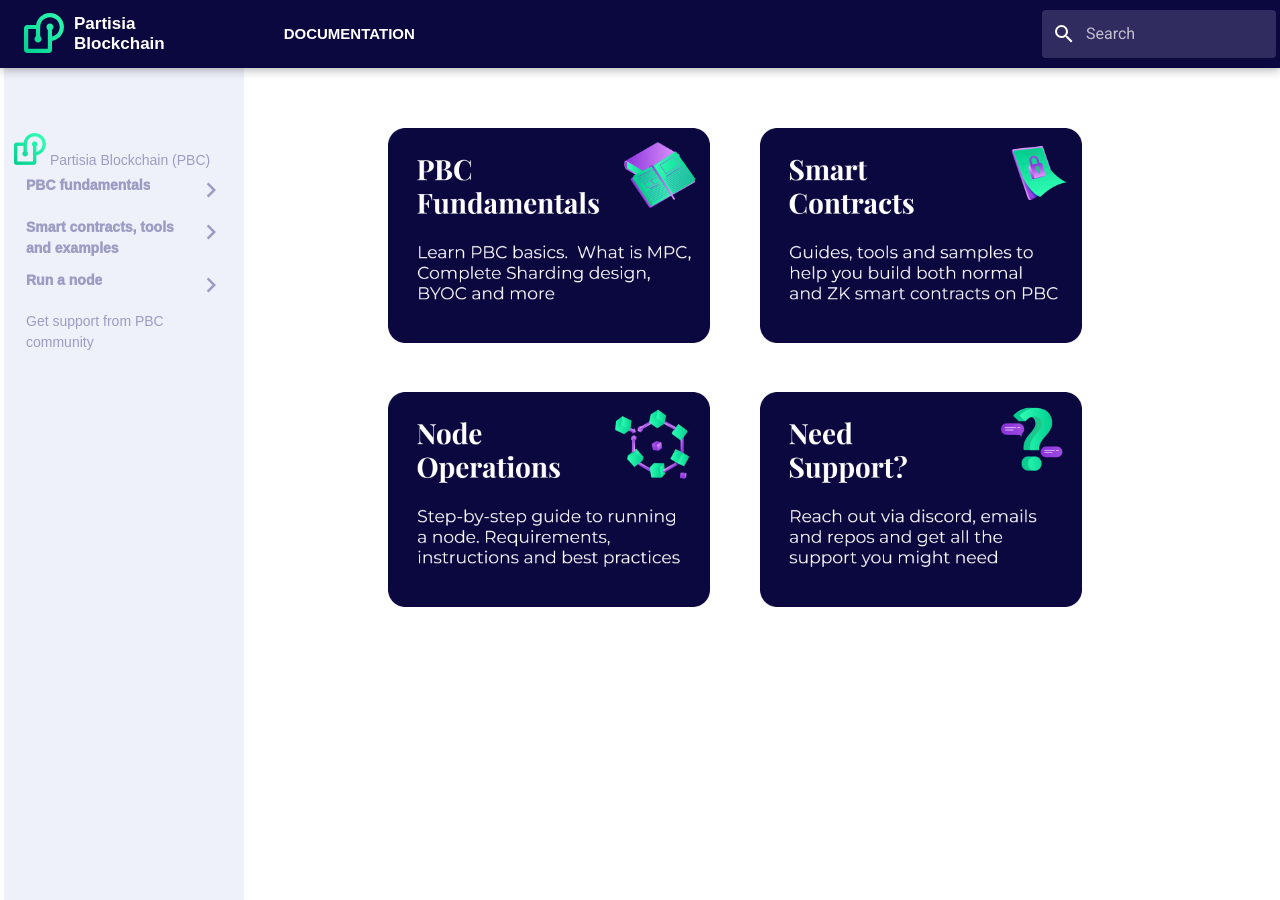
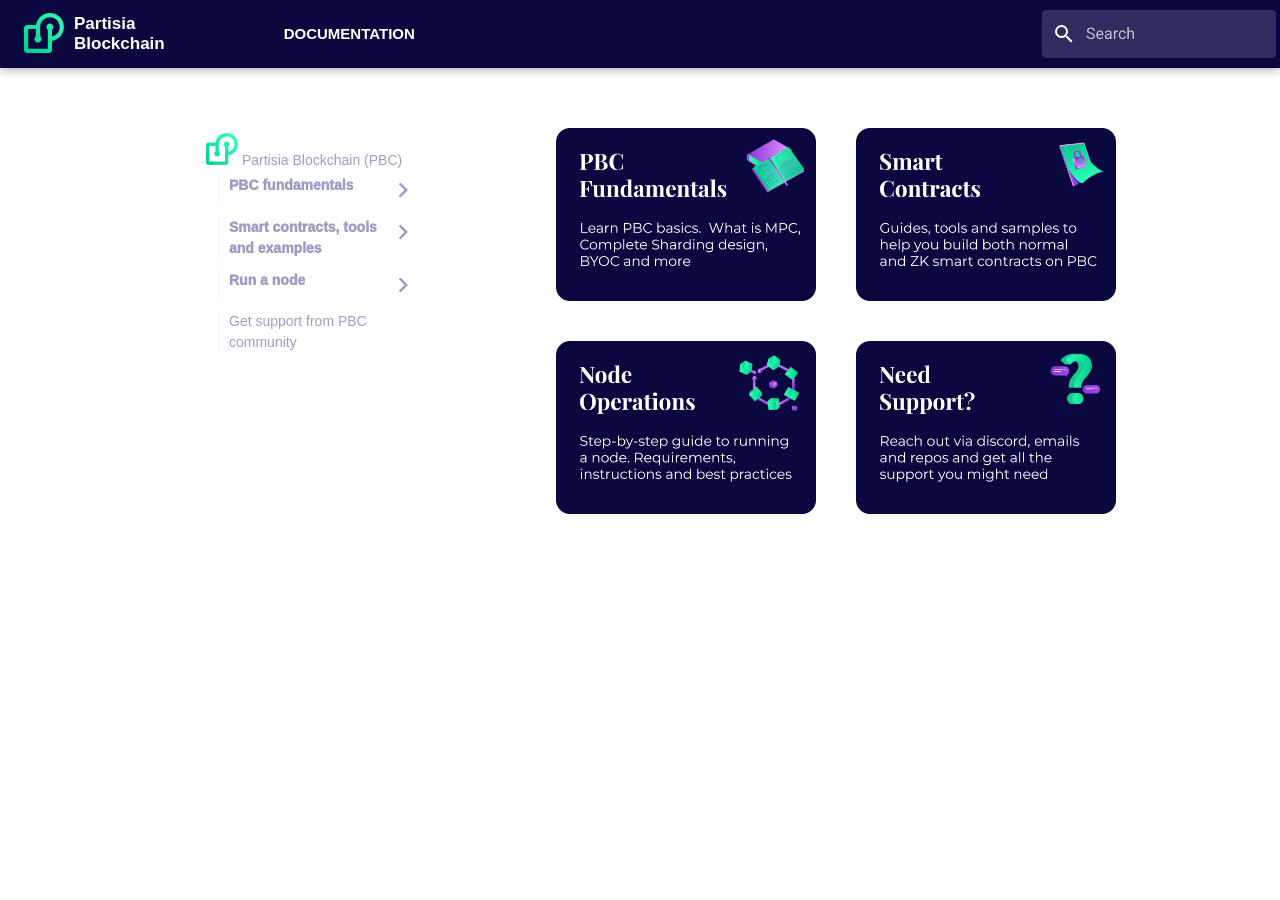
Before and after one commit to 0xSero/partisia-docs, an MkDocs documentation site: the page built from docs/index.md, in a window 1280 px wide and 900 px high. Built offline with MkDocs 1.6.1 and Material for MkDocs 9.7.7, drawn with Linux system fonts in a browser that asks for light colours; some web fonts are replaced; a script that is not in the unit is left out.

Commit message:
Updating to slimmer design of the navbars.

```diff
--- a/docs/stylesheets/extra.css
+++ b/docs/stylesheets/extra.css
@@ -237,7 +237,6 @@
 div.embed-video-wrapper {
   text-align: center;
 }
-
 .video-wrapper {
   position: relative;
   display: block;
@@ -275,12 +274,10 @@
   padding-top: 0px;
   width: 12rem;
   min-height: 100vh !important;
-
   top: 0 !important;
 }
 
 .md-sidebar__scrollwrap {
-  background-color: #eef1f9;
   color: #9d9dc4;
   padding: 6.5em 10px;
   margin: 0 0.2rem;
@@ -291,7 +288,12 @@
   width: 12rem;
   z-index: 1;
 }
-
+.md-sidebar--primary{
+  margin-left:15%;
+}
+.md-sidebar--secondary{
+margin-right: 15%;
+}
 .md-sidebar--primary .md-sidebar__scrollwrap {
   max-height: 100vh !important;
 }
@@ -520,8 +522,18 @@
   margin-top: 0.1em !important;
   line-height: 1.5;
   margin-bottom: 10px;
+  border-left: 0.5px solid #f3f3f3!important;
+  padding-left: 10px;
+
+}
+.md-nav__link--active{
+  border-left: 0.5px solid #545281!important;
+  padding-left: 10px;
 }
 
+.md-nav__link:hover:not(label){
+  text-decoration: none!important;
+}
 .md-nav--footer ul.md-nav__list li:first-child {
   display: none;
 }
@@ -570,13 +582,7 @@
   float: right;
 }
 
-.md-nav__link--active{
-  border-bottom: 0.5px solid #545281!important;
-}
 
-.md-nav__link:hover:not(label){
-  text-decoration: none!important;
-}
 
 label {
   font-weight: 1000!important;
@@ -603,7 +609,6 @@
   border-radius: 9999px;
   height: 0.75rem;
   width: 0.75rem;
-
   /* Inactive dot */
   background-color: transparent;
   border: 1px solid #0000A3;
--- a/overrides/partials/nav-2.html
+++ b/overrides/partials/nav-2.html
@@ -25,7 +25,7 @@
 
 <!-- Main navigation -->
 <nav
-    class="{{ class }}"
+    class="{{ class }} nav-bar-2"
     aria-label="{{ lang.t('nav.title') }}"
     data-md-level="0"
 >
--- a/overrides/partials/nav-item-2.html
+++ b/overrides/partials/nav-item-2.html
@@ -41,7 +41,7 @@
   {% else %}
   {% set index = indexes | first %}
   {% set class = "md-nav__link--active" if index == page %}
-  <div class="md-nav__link md-nav__link--index {{ class }}">
+  <div class="md-nav__link md-nav__link--index {{ class }} ">
     <a href="{{ index.url | url }}">{{ nav_item.title }}</a>
   </div>
   {% endif %}
@@ -55,7 +55,7 @@
     <label class="md-nav__title" for="{{ path }}">
       {{ nav_item.title }}
     </label>
-    <ul class="md-nav__list">
+    <ul class="md-nav__list secondary-li-navbar">
 
       <!-- Render nested item list -->
       {% for nav_item in nav_item.children %}
@@ -83,7 +83,7 @@
   <!-- Render table of contents, if not empty -->
   <a
       href="{{ nav_item.url | url }}"
-      class="md-nav__link md-nav__link--active"
+      class="md-nav__link md-nav__link--active secondary-li-navbar"
   >
     {{ nav_item.title }}
   </a>
@@ -91,7 +91,7 @@
 
 <!-- Main navigation item -->
 {% else %}
-<li class="{{ class }}">
+<li class="{{ class }} secondary-li-navbar">
   <a href="{{ nav_item.url | url }}" class="md-nav__link">
     {{ nav_item.title }}
   </a>
```
